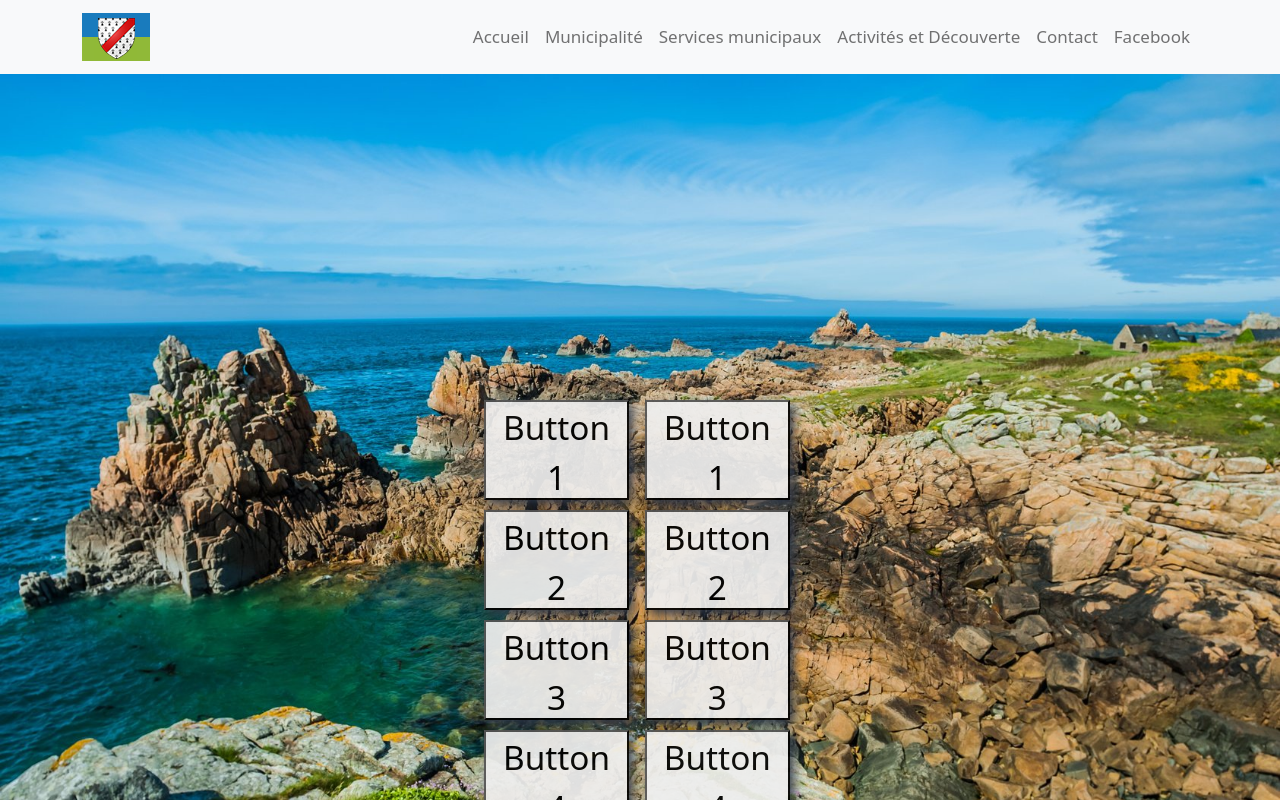
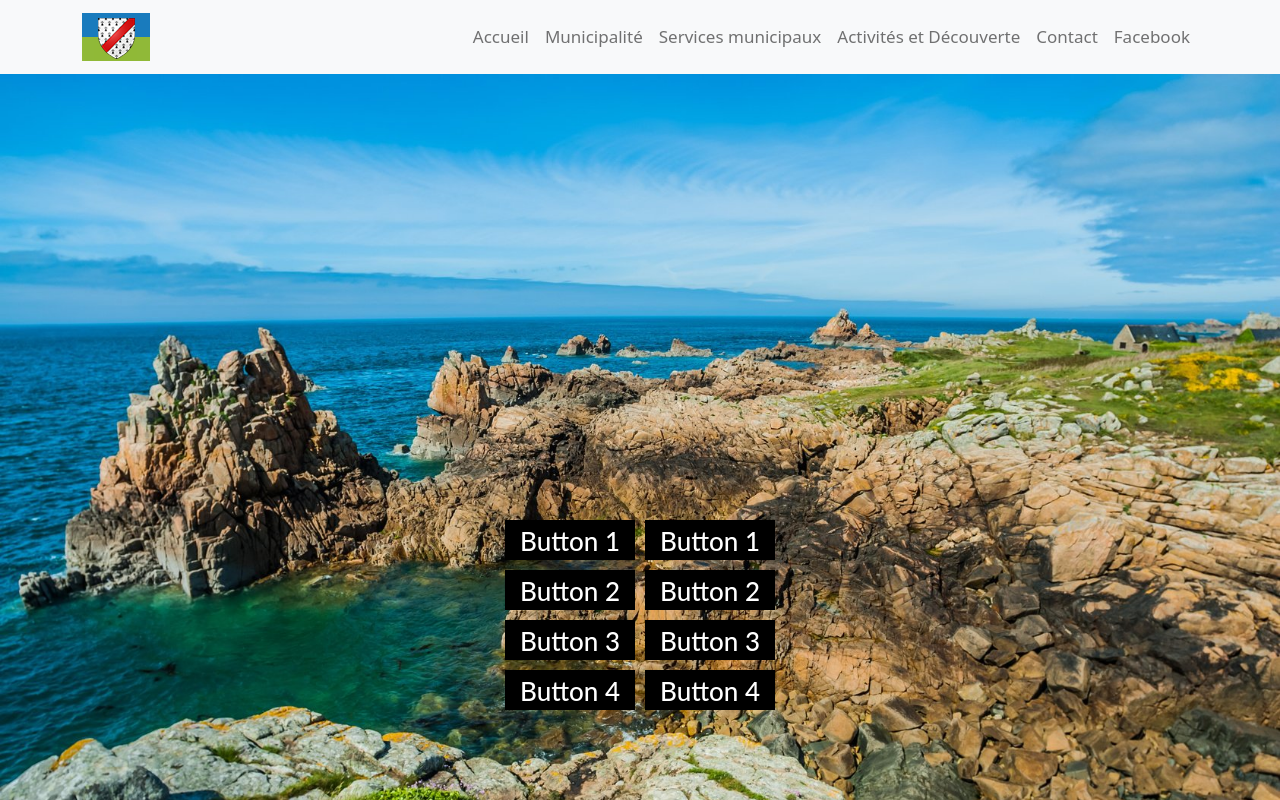
Before and after one commit to flolgl/pjs3Site, a React (Create React App) app in the folder mon-app/: page / in a window 1280 px wide. Shown: the top 800 px of the page. Built offline with nearby package versions, Linux system fonts and the light colour scheme.

Commit message:
Retour du bouton

```diff
--- a/mon-app/src/App.js
+++ b/mon-app/src/App.js
@@ -66,6 +66,12 @@ function App() {
         hrefPlusInfo = "#rien"
         ></CarouselComponent>
       </div>
+      <div className="contenantFlex centerFlex flewWrap">
+
+        <ButtonGroup buttons={["Button 1", "Button 2", "Button 3", "Button 4"]}></ButtonGroup>
+        <ButtonGroup buttons={["Button 1", "Button 2", "Button 3", "Button 4"]}></ButtonGroup>
+      </div>
+
 
       <Footer></Footer>
 
--- a/mon-app/src/components/Button.css
+++ b/mon-app/src/components/Button.css
@@ -1,7 +1,82 @@
-.custom-btn{
-  height:100px;
-  width : 90%;
-  font-size: 25pt !important;
-  box-shadow: 4px 5px 10px 0px var(--global-palette4,#2d3748);
-  opacity: 0.92;
+.custom-btn {
+  width: 130px;
+  height: 40px;
+  padding: 10px 25px;
+  border: 2px solid #000;
+  font-family: 'Lato', sans-serif;
+  font-weight: 500;
+  cursor: pointer;
+  transition: all 0.3s ease;
+  position: relative;
+  display: inline-block;
 }
+
+.btn-6 {
+  background: #000;
+  color: #fff;
+  line-height: 42px;
+  padding: 0;
+  border: none;
+}
+.btn-6 span {
+  position: relative;
+  display: block;
+  width: 100%;
+  height: 100%;
+}
+.btn-6:before,
+.btn-6:after {
+  position: absolute;
+  content: "";
+  height: 0%;
+  width: 2px;
+  background: #000;
+}
+.btn-6:before {
+  right: 0;
+  top: 0;
+  transition: all 500ms ease;
+}
+.btn-6:after {
+  left: 0;
+  bottom: 0;
+  transition: all 500ms ease;
+}
+.btn-6:hover{
+  color: #000;
+  background-color: #fff;
+}
+.btn-6:hover:before {
+  transition: all 500ms ease;
+  height: 100%;
+}
+.btn-6:hover:after {
+  transition: all 500ms ease;
+  height: 100%;
+}
+.btn-6 span:before,
+.btn-6 span:after {
+  position: absolute;
+  content: "";
+  background: #000;
+}
+.btn-6 span:before {
+  left: 0;
+  top: 0;
+  width: 0%;
+  height: 2px;
+  transition: all 500ms ease;
+}
+.btn-6 span:after {
+  right: 0;
+  bottom: 0;
+  width: 0%;
+  height: 2px;
+  transition: all 500ms ease;
+}
+.btn-6 span:hover:before {
+  width: 100%;
+}
+.btn-6 span:hover:after {
+  width: 100%;
+}
```
